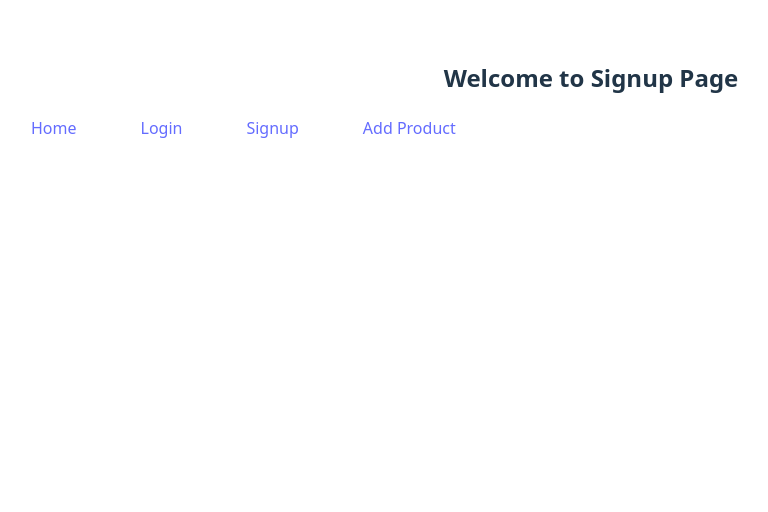
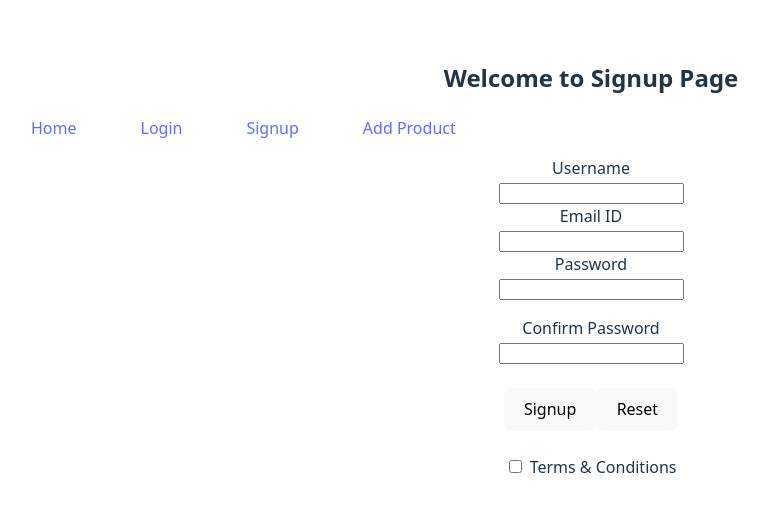
Before and after one commit to SwastikMallik/megafarm, a React (Vite) app in the folder frontend/: page /signup in a window 1280 px wide. Shown: the top 512 px of the page, without its empty margins (49-817 px from the left). Built offline with nearby package versions, Linux system fonts and the light colour scheme.

Commit message:
signup frontend

```diff
--- a/frontend/src/components/Home.tsx
+++ b/frontend/src/components/Home.tsx
@@ -61,10 +61,10 @@ const Home = () => {
         e.preventDefault()
         const {name, value} = e.target
         //console.log(`name: ${name} & value: ${value}`)
-        setData({
-            ...data,
-            [name] : value
-        })
+        setData((prev)=>({
+            ...prev,
+            [name]: value
+        }))
     }
 
     const validationEditForm = function (){
--- a/frontend/src/components/Login/Signup.tsx
+++ b/frontend/src/components/Login/Signup.tsx
@@ -1,11 +1,129 @@
+import { useEffect, useState } from "react"
 import Header from "../Header"
 
 const Signup = () => {
+
+    const [data, setData] = useState({})
+    const [error, setError] = useState({})
+
+    function handleOnChange(event){
+        const{name, value, checked, type} = event.target
+
+        console.log(`Name : ${name}, Value: ${value}, Checked: ${checked}, Type: ${type}`)
+
+        setData((prev)=>({
+            ...prev,
+            [name]: type === "checkbox" ? checked : value
+        }))
+
+    }
+
+    function validationFormData(){
+        if(!data.terms)
+            {
+                error.terms = false
+            } else {
+            setError((prev)=>{
+                const {terms, ...rest} = prev
+                return rest
+            })}
+        if(error.confirmpassword) {error.confirmpassword = false} else {
+            setError(()=>{
+                const {confirmpassword, ...rest} = error
+                return rest
+            })
+        }
+        console.log(123)
+        return error
+    }
+
+    function comparePassword(e) {
+        const confirmPassword = e.target.value;
+
+        if (!data.password) {
+            setError(prev => ({
+                ...prev,
+                password: "Please Enter Password"
+            }));
+        }
+
+        if (data.password !== confirmPassword) {
+            setError(prev => ({
+                ...prev,
+                confirmpassword: "Passwords do not match"
+            }));
+            setData((prev)=>{
+                const {password, ...rest} = prev
+                return rest
+            });
+        }
+        console.log(321)
+    }
+
+
+    useEffect(()=>{
+        console.log(data)
+    },[data])
+
+    const handleSubmitSignupForm = async (event) => {
+        event.preventDefault();
+        const logErr = Object.keys(validationFormData()).length
+        if(!logErr){
+            const {cpassword, ...rest} = data
+            const userData = rest
+            try{
+                //Call the API
+                const apiCall = await fetch('http://localhost:5002/signup',{
+                    method: 'POST',
+                    headers: {
+                        'content-type': 'application/json'
+                    },
+                    body: JSON.stringify(userData)
+                })
+                if(apiCall.ok){
+                    const response = await apiCall.json()
+                    console.log(response)
+                } else {
+                    throw new Error("Something went wrong")
+                }
+
+                console.log("hurray you are In now", userData)
+            } catch(error){
+                console.error(`These are the following error, ${error}`)
+            }
+
+        }
+        console.log("Submit and run", logErr)
+    }
+
     return (
         <>
             <h2>Welcome to Signup Page</h2>
             <Header/>
+            <form onSubmit={handleSubmitSignupForm}>
+                <label htmlFor="uname">Username</label><br/>
+                <input type="text" id="uname" name="username" value={data.name} onChange={handleOnChange}/><br/>
 
+                <label htmlFor="email">Email ID</label><br/>
+                <input type="email" id="email" name="emailid" value={data.email} onChange={handleOnChange}/><br/>
+
+                <label htmlFor="password">Password</label><br/>
+                <input type="password" id="password" name="password" value={data.password || ""} onChange={handleOnChange}/><br/>
+                <p>
+                    {error.confirmpassword && <strong>{error.confirmpassword}</strong>}
+                </p>
+
+                <label htmlFor="cpassword"> Confirm Password </label><br/>
+                <input type="password" id="cpassword" name="cpassword" value={data.cpassword} onChange={handleOnChange} onBlur={comparePassword}/>
+                <br/>
+                <br/>
+                <button>Signup</button>
+                <button>Reset</button>
+                <br/>
+                <br/>
+                <input type="checkbox" id="terms" name="terms" onChange={handleOnChange}/>
+                <label htmlFor="terms"> Terms & Conditions</label><br></br>
+            </form>
         </>
     )
 }
```
Also changed, not shown: 1 other file (tests, documents, lock files or other folders).
